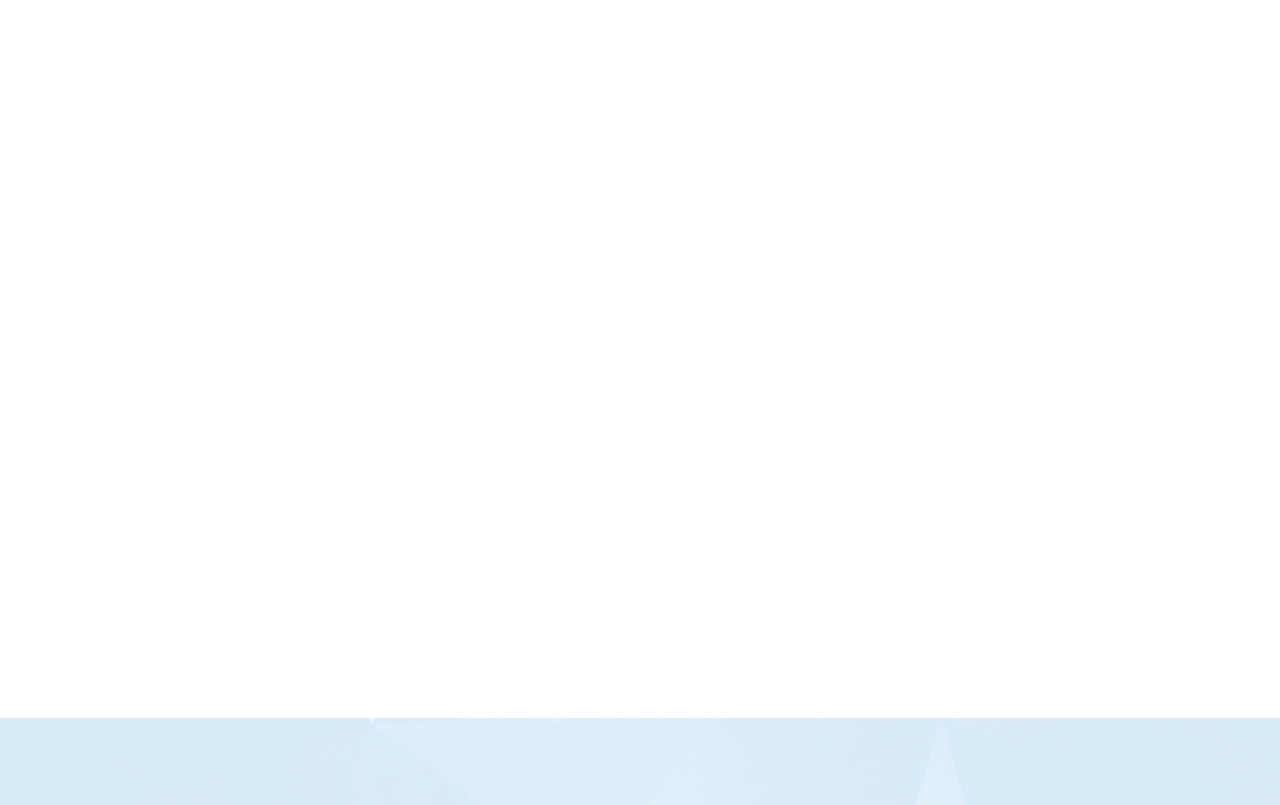
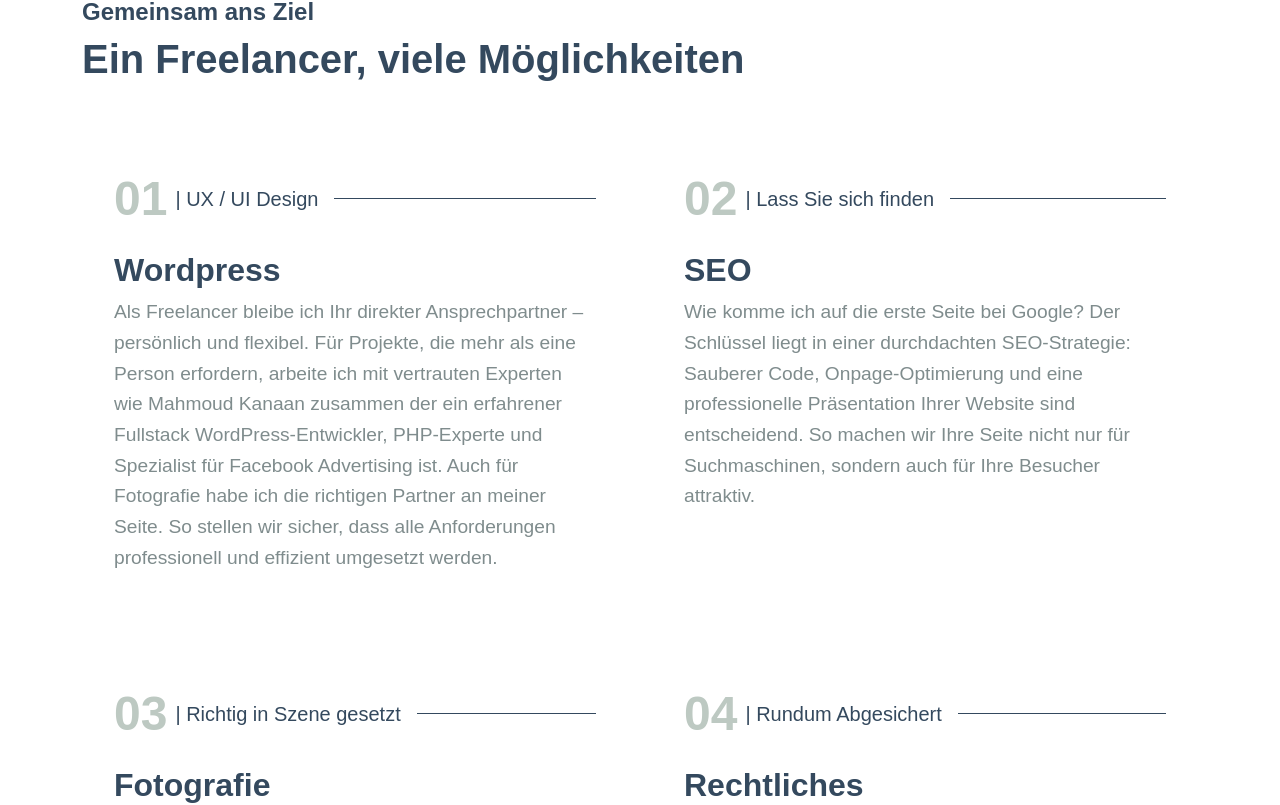
Before and after one commit to HusseinKanaan/Portfoloio3, a Next.js app: page / in a window 1280 px wide. Shown: the part 6576-7381 px from the top of the page. Built offline with nearby package versions, Linux system fonts and the light colour scheme; a web font is replaced by a local one.

Commit message:
ExpertSteps new, SmoothMovingImage, Index

```diff
--- /dev/null
+++ b/components/ExpertSteps.js
@@ -0,0 +1,57 @@
+import React from 'react';
+import styles from './ExpertSteps.module.css';
+
+const steps = [
+  {
+    step: "01",
+    label: "UX / UI Design",
+    title: "Wordpress",
+    description: "Als Freelancer bleibe ich Ihr direkter Ansprechpartner – persönlich und flexibel. Für Projekte, die mehr als eine Person erfordern, arbeite ich mit vertrauten Experten wie Mahmoud Kanaan zusammen der ein erfahrener Fullstack WordPress-Entwickler, PHP-Experte und Spezialist für Facebook Advertising ist. Auch für Fotografie habe ich die richtigen Partner an meiner Seite. So stellen wir sicher, dass alle Anforderungen professionell und effizient umgesetzt werden."
+  },
+  {
+    step: "02",
+    label: "Lass Sie sich finden",
+    title: "SEO",
+    description: "Wie komme ich auf die erste Seite bei Google? Der Schlüssel liegt in einer durchdachten SEO-Strategie: Sauberer Code, Onpage-Optimierung und eine professionelle Präsentation Ihrer Website sind entscheidend. So machen wir Ihre Seite nicht nur für Suchmaschinen, sondern auch für Ihre Besucher attraktiv."
+  },
+  {
+    step: "03",
+    label: "Richtig in Szene gesetzt",
+    title: "Fotografie",
+    description: "Ein gutes Webdesign erzählt die Geschichte Ihres Unternehmens und verstärkt dessen Botschaft. Bilder spielen dabei eine entscheidende Rolle: Sie ziehen Aufmerksamkeit auf sich, wecken Emotionen und präsentieren Ihre Produkte im besten Licht. Bei der Umsetzung arbeite ich eng mit einem professionellen Fotografen zusammen, um Ihre Produkte und Leistungen visuell eindrucksvoll in Szene zu setzen und einen bleibenden Eindruck zu hinterlassen."
+  },
+  {
+    step: "04",
+    label: "Rundum Abgesichert",
+    title: "Rechtliches",
+    description: "Die Welt von Technik und Recht wird immer komplexer. Deshalb ist mein Rechtsanwalt seit 2012 auf IT- und Medienrecht spezialisiert und kümmert sich um Ihre rechtlichen Anliegen – schnell und unkompliziert."
+  }
+];
+
+const ExpertSteps = () => {
+  return (
+    <section className={styles.stepsSection}>
+      <div className="container">
+        <h3 className={styles.smallHeading}>Gemeinsam ans Ziel</h3>
+        <h2 className={styles.largeHeading}>Ein Freelancer, viele Möglichkeiten</h2>
+        <div className="row">
+          {steps.map((step, index) => (
+            <div className="col-md-6 mb-4" key={index}>
+              <div className={styles.stepBlock}>
+                <div className={styles.stepHeader}>
+                  <span className={styles.stepNumber}>{step.step}</span>
+                  <span className={styles.stepText}> | {step.label}</span>
+                  <div className={styles.stepLine}></div>
+                </div>
+                <h3 className={styles.stepTitle}>{step.title}</h3>
+                <p className={styles.stepDescription}>{step.description}</p>
+              </div>
+            </div>
+          ))}
+        </div>
+      </div>
+    </section>
+  );
+};
+
+export default ExpertSteps;
--- /dev/null
+++ b/components/ExpertSteps.module.css
@@ -0,0 +1,110 @@
+.stepsSection {
+    background-color: #ffffff; /* Weißer Hintergrund für den gesamten Bereich */
+    padding: 5rem 0;
+    width: 100%;
+    max-width: 1296px; /* Maximale Breite für die Komponente */
+    margin: 0 auto; /* Zentrieren innerhalb der maximalen Breite */
+  }
+
+  .smallHeading {
+    font-size: 1.5rem; /* Kleinere Schriftgröße */
+    font-weight: 600;
+    color: #34495E; /* Dunkelblau */
+    text-align: left; /* Linksbündige Ausrichtung */
+    margin-bottom: 0.5rem;
+  }
+
+  .largeHeading {
+    font-size: 2.5rem; /* Größere Schriftgröße */
+    font-weight: 700;
+    color: #34495E; /* Dunkelblau */
+    text-align: left; /* Linksbündige Ausrichtung */
+    margin-bottom: 3rem;
+  }
+
+  .stepNumber {
+    text-transform: uppercase;
+    font-size: 3rem;
+    font-weight: 700;
+    color: #bdc9c2; /* Farbe der Zahl */
+    background: none;
+    letter-spacing: 0;
+    display: inline-block;
+    position: relative;
+  }
+
+  .stepText {
+    font-size: 1.25rem;
+    font-weight: 400;
+    color: #34495E; /* Dunkelblau für "| Schritt" */
+    margin-left: 0.5rem;
+  }
+
+  .stepHeader {
+    display: flex;
+    align-items: center;  /* Zentriert die Zahl, den Text und die Linie horizontal */
+    margin-bottom: 1rem;
+  }
+
+  .stepLine {
+    flex-grow: 1;
+    height: 1px; /* Dünne Linie */
+    background-color: #34495E; /* Dunkelblau für die Linie */
+    margin-left: 1rem; /* Abstand zwischen Zahl und Linie */
+  }
+
+  .stepTitle {
+    font-size: 2rem;
+    font-weight: 600;
+    color: #34495E; /* Primäre Farbe */
+    margin-top: 1rem;
+  }
+
+  .stepDescription {
+    font-size: 1.2rem;
+    color: #7f8c8d; /* Grauton für den Text */
+    line-height: 1.6;
+  }
+
+  .stepBlock {
+    padding: 2rem;
+    background-color: #ffffff; /* Weißer Hintergrund */
+    border-radius: 8px; /* Abgerundete Ecken */
+    transition: transform 0.3s ease; /* Nur der Hover-Effekt */
+  }
+
+  .stepBlock:hover {
+    transform: translateY(-5px); /* Sanfte Verschiebung beim Hover */
+  }
+
+  @media (max-width: 767px) {
+    .stepsSection {
+      padding: 2rem 0;
+    }
+
+    .stepHeader {
+      flex-direction: column;
+      align-items: flex-start;
+    }
+
+    .stepLine {
+      margin-top: 1rem;
+      width: 100%;
+    }
+
+    .smallHeading {
+      font-size: 1.2rem; /* Kleinere Schriftgröße auf mobilen Geräten */
+    }
+
+    .largeHeading {
+      font-size: 2rem; /* Kleinere Schriftgröße auf mobilen Geräten */
+    }
+
+    .stepNumber {
+      font-size: 2rem; /* Kleinere Zahl auf mobilen Geräten */
+    }
+
+    .stepText {
+      font-size: 1.1rem; /* Kleinere Schriftgröße für "| Schritt" */
+    }
+  }
--- a/components/SmoothMovingImage.js
+++ b/components/SmoothMovingImage.js
@@ -37,14 +37,14 @@ const SmoothMovingImage = () => {
         className={styles.movingImage}
         />
       <div ref={textRef} className={styles.text}>
-        <p className={`display-6 ${styles.factsHeading}`}>Random Facts</p>
+        <p className={`display-6 ${styles.factsHeading}`}>Random Fakten</p>
         <p>Ich trinke viel Tee. Fokus braucht Treibstoff</p>
         <p>Tastaturen? Mein Universum</p>
         <p>Möbelbau? Erinnerungen aus Holz. Design hört nie auf..</p>
         <p>Kochen und essen? Beides Kunst</p>
         <p>Ich mag es sauber. Chaos stört die Pixel</p>
         <p>Ich möchte auf Pandora leben</p>
-        <p>Facebook? Sucht mich</p>
+        <p>Facebook? Sucht, mich</p>
         <p>Yoda ist mein Mentor</p>
       </div>
     </div>
--- a/pages/index.js
+++ b/pages/index.js
@@ -4,12 +4,12 @@ import ShuffleCarousel from '../components/ShuffleCarousel';
 import { Container } from "react-bootstrap";
 import { motion } from "framer-motion";
 import FAQAccordion from "../components/FAQAccordion";
-import PieChart from '../components/PieChart';
 import Status from '../components/Status';
 import Workflow from '../components/Workflow';
 import ButtonDark from '../components/ButtonDark';
 import ButtonLight from '../components/ButtonLight';
 import StepsSection from '../components/StepsSection';
+import ExpertSteps from '../components/ExpertSteps';
 import { useMultipleScrollTextAnimation } from '../hooks/useMultipleScrollTextAnimation'; // Neuer Hook für mehrere Texte
 import { useEffect, useRef, useState } from 'react';
 import Head from 'next/head';
@@ -290,7 +290,7 @@ export default function Home() {
             </div>
           </div>
         </div>
-        {/* Seite 8 */}
+        {/* Seite 6 */}
         <section id="regional-services" className="custom-background-lightblue h-25">
           <div className="container custom-height-container d-flex justify-content-center align-items-center">
             <div
@@ -320,9 +320,8 @@ export default function Home() {
             />
           </div>
         </section>
-        {/* Pie-chart */}
-        <div className='vh-100'></div>
-
+        {/* Seite 7 */}
+<ExpertSteps/>
         {/* Seite 8 */}
         <section id="regional-services" className="custom-background-lightblue h-25">
           <div className="container custom-height-container d-flex justify-content-center align-items-center">
@@ -355,9 +354,9 @@ export default function Home() {
         </section>
 
         {/* Workflow */}
-        <div className='workflow-container'>
+{/*         <div className='workflow-container'>
           <Workflow />
-        </div>
+        </div> */}
         {/*Random Facts */}
         {/*         <div>
           <SmoothMovingImage />
@@ -366,10 +365,10 @@ export default function Home() {
         {/*         <div className=''>
           <VerticalBarChart />
         </div> */}
-        <div className='vh-100'>
+{/*         <div className='vh-100'>
         </div>
         <div className='vh-100'>
-        </div>
+        </div> */}
             <StepsSection />
         {/* Seite 9 FAQ */}
         <div id='faq'>
```
